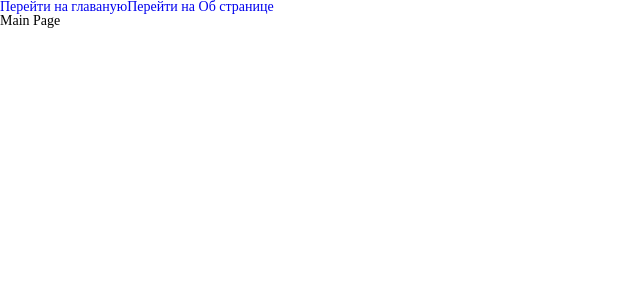
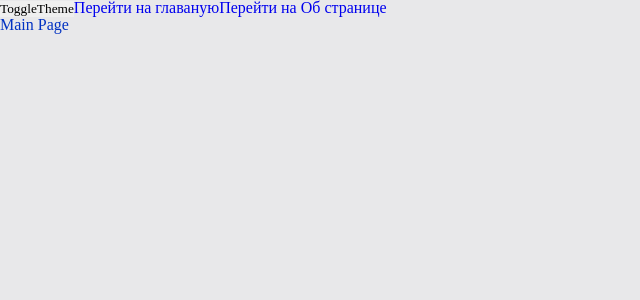
Before and after one commit to SaydAliUsmanov/forum-frontend, a React app: page / in a window 1280 px wide. Shown: the top 300 px of the page, without its empty margins (0-640 px from the left). Built offline with nearby package versions, Linux system fonts and the light colour scheme.

Commit message:
Настроены базовые переменные стилей и темы

```diff
--- a/src/App.tsx
+++ b/src/App.tsx
@@ -1,13 +1,18 @@
-import { Suspense } from 'react';
+import { Suspense, useContext } from 'react';
 import { Link } from 'react-router-dom';
 import { Route, Routes } from 'react-router-dom';
-import './index.scss';
+import './styles/index.scss'
 import { AboutPageLazy } from './pages/AboutPage/AboutPage.lazy';
 import { MainPageLazy } from './pages/MainPage/MainPage.lazy';
+import { Theme, ThemeContent } from './theme/ThemeContext';
+import { useTheme } from './theme/useTheme';
 
 const App = () => {
+	const {theme, toggleTheme} = useTheme()
+
   return (
-    <div>
+    <div className={`app ${theme}`}>
+			<button onClick={toggleTheme}>ToggleTheme</button>
       <Link to={'/'}>Перейти на главаную</Link>
       <Link to={'/about'}>Перейти на Об странице</Link>
       <Suspense fallback={<div>Loading...</div>}>
--- a/src/index.tsx
+++ b/src/index.tsx
@@ -1,10 +1,13 @@
 import { render } from 'react-dom';
 import { BrowserRouter } from 'react-router-dom';
 import App from './App';
+import ThemeProvider from './theme/ThemeProvider';
 
 render(
   <BrowserRouter>
-    <App />
+    <ThemeProvider>
+      <App />
+    </ThemeProvider>
   </BrowserRouter>,
   document.getElementById('root')
 );
--- /dev/null
+++ b/src/styles/index.scss
@@ -0,0 +1,13 @@
+@import 'reset';
+@import 'variables/global';
+@import 'themes/normal';
+@import 'themes/dark';
+
+.app {
+	font: var(--font-m);
+
+	background: var(--bg-color);
+	color: var(--primary-color);
+
+	min-height: 100vh;
+}
--- a/src/index.scss
+++ b/src/styles/reset.scss
@@ -4,7 +4,7 @@
 :focus,:active{outline: none;}
 a:focus,a:active{outline: none;}
 nav,footer,header,aside{display: block;}
-html,body{height:100%;width:100%;font-size:100%;line-height:1;font-size:14px;-ms-text-size-adjust:100%;-moz-text-size-adjust:100%;-webkit-text-size-adjust:100%;}
+html,body{height:100%;width:100%;font-size:100%;line-height:1;font-size:inherit;-ms-text-size-adjust:100%;-moz-text-size-adjust:100%;-webkit-text-size-adjust:100%;}
 input,button,textarea{font-family:inherit;}
 input::-ms-clear{display: none;}
 button{cursor: pointer;}
--- /dev/null
+++ b/src/styles/themes/dark.scss
@@ -0,0 +1,6 @@
+.app.dark{
+	--bg-color: #0e0e75;
+
+	--primary-color: #049604;
+	--secondary-color: #04ff04;
+}
--- /dev/null
+++ b/src/styles/themes/normal.scss
@@ -0,0 +1,6 @@
+.app.light{
+	--bg-color: #e8e8ea;
+
+	--primary-color: #0232c2;
+	--secondary-color: #0449e0;
+}
--- /dev/null
+++ b/src/styles/variables/global.scss
@@ -0,0 +1,11 @@
+:root {
+	--font-family-main: Consolas, 'Times New Roman', Serif;
+
+	--font-size-m: 16px;
+	--font-line-m: 24px;
+	--font-m: var(--font-size-m) / var(--font-line-m) var(--font-family-main)
+
+	--font-size-l: 24px;
+	--font-line-l: 32px;
+	--font-l: var(--font-size-l) / var(--font-line-l) var(--font-family-main)
+}
--- /dev/null
+++ b/src/theme/ThemeContext.ts
@@ -0,0 +1,15 @@
+import { createContext } from "react";
+
+export const enum Theme {
+	LIGHT = 'light',
+	DARK = 'dark'
+}
+
+export interface ThemeContextProps {
+	theme?: Theme;
+	setTheme?: (theme: Theme) => void
+}
+
+export const ThemeContent = createContext<ThemeContextProps>({})
+
+export const LOCAL_STORAGE_THEME_KEY = 'theme'
--- /dev/null
+++ b/src/theme/ThemeProvider.tsx
@@ -0,0 +1,21 @@
+import { FC, useMemo, useState } from "react"
+import { LOCAL_STORAGE_THEME_KEY, Theme, ThemeContent } from "./ThemeContext"
+
+const defaultTheme = localStorage.getItem(LOCAL_STORAGE_THEME_KEY) as Theme || Theme.LIGHT
+
+const ThemeProvider: FC = ({children}) => {
+	const [theme, setTheme] = useState<Theme>(defaultTheme)
+
+	const defaultProps = useMemo(()=> ({
+		theme: theme,
+		setTheme: setTheme
+	}),[theme])
+
+	return (
+		<ThemeContent.Provider value={defaultProps}>
+			{children}
+		</ThemeContent.Provider>
+	)
+}
+
+export default ThemeProvider
--- /dev/null
+++ b/src/theme/useTheme.ts
@@ -0,0 +1,19 @@
+import { useContext } from 'react';
+import { LOCAL_STORAGE_THEME_KEY, Theme, ThemeContent } from './ThemeContext';
+
+interface UseThemeResult {
+  toggleTheme: () => void;
+  theme: Theme;
+}
+
+export function useTheme(): UseThemeResult {
+  const { theme, setTheme } = useContext(ThemeContent);
+
+  const toggleTheme = () => {
+    const newTheme = theme === Theme.DARK ? Theme.LIGHT : Theme.DARK;
+    setTheme(newTheme);
+    localStorage.setItem(LOCAL_STORAGE_THEME_KEY, newTheme);
+  };
+
+  return { theme, toggleTheme };
+}
```
